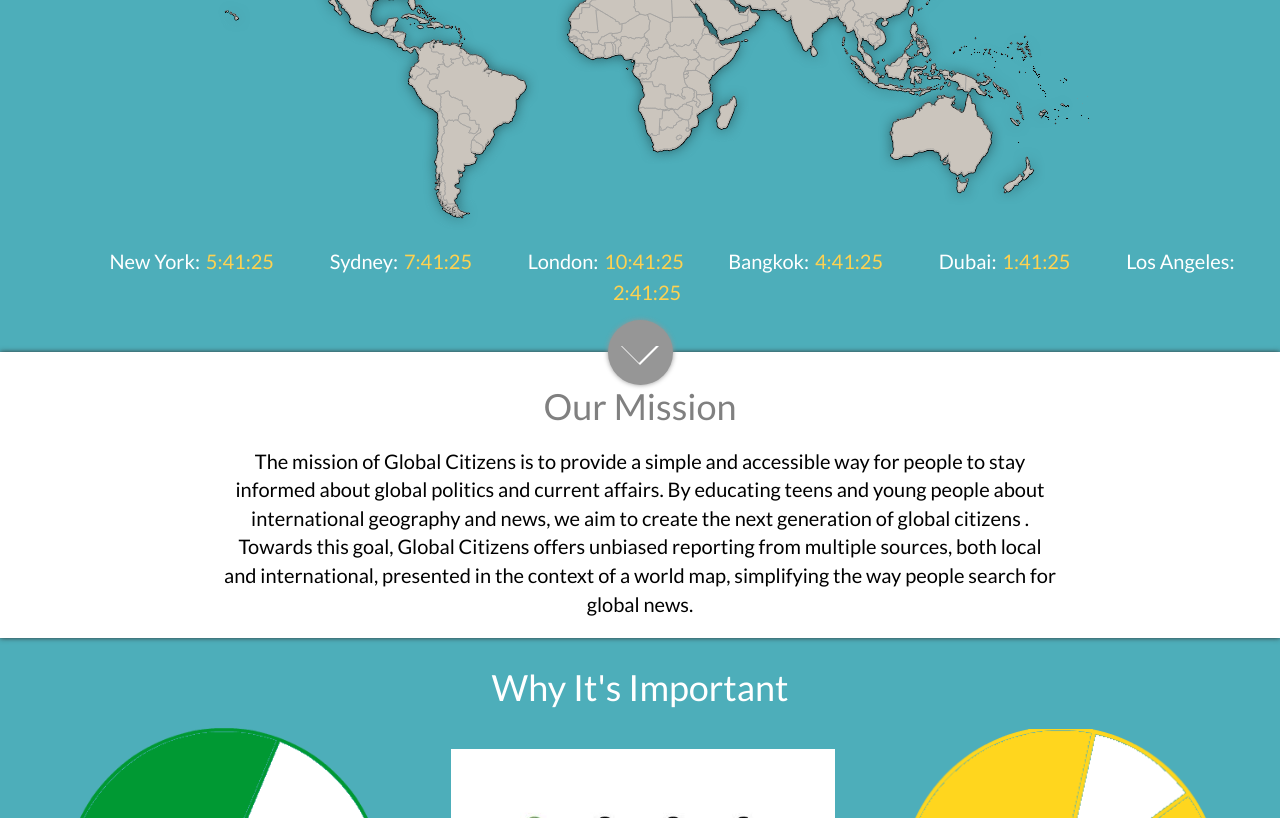
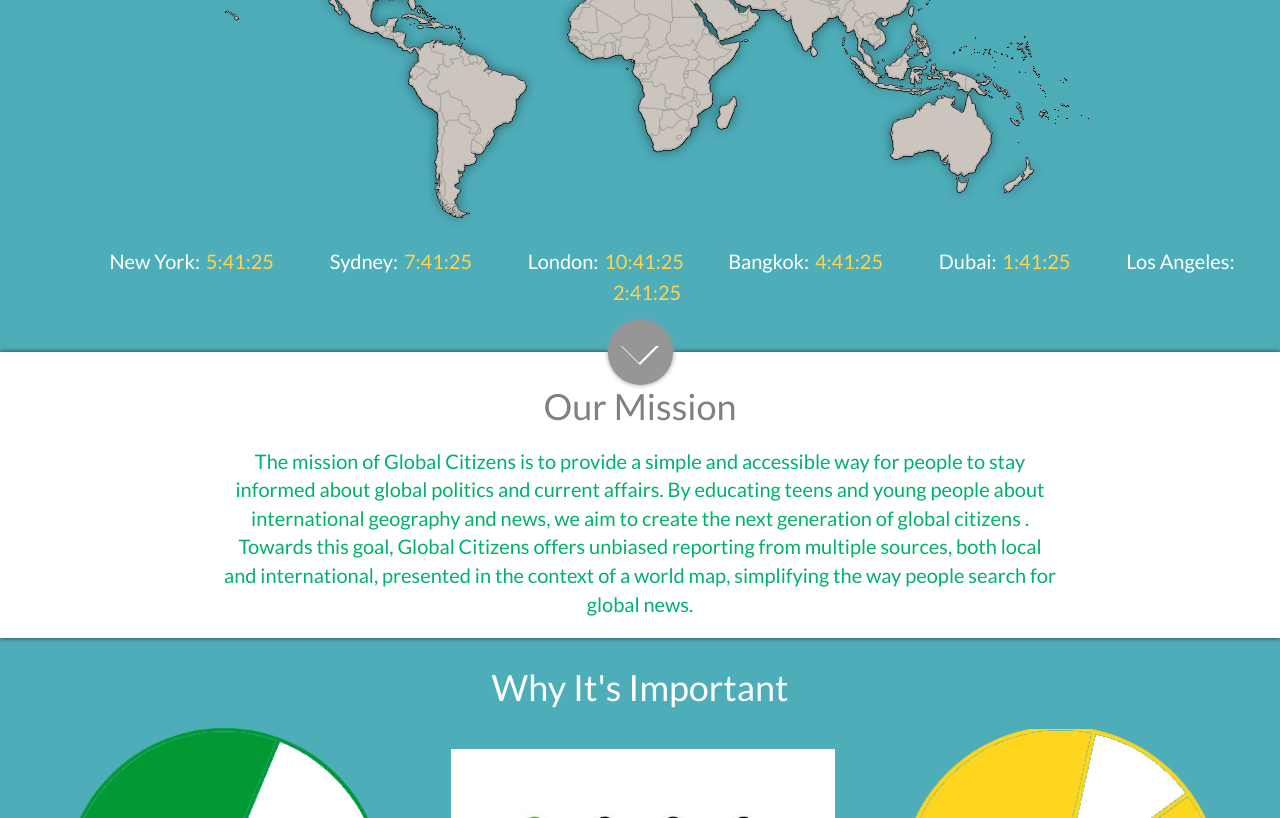
Before and after one commit to Globalcitizens/Globalcitizens.github.io, a website with bundled scripts: page index.html in a window 1280 px wide. Shown: the part 399-1217 px from the top of the page. Built offline with nearby package versions, Linux system fonts and the light colour scheme; no server answers; files whose address does not match are found by name.

Commit message:
Update scroll.css

```diff
--- a/scroll.css
+++ b/scroll.css
@@ -278,7 +278,7 @@
 }
 
 #mission p {
-    color:##00B16A;
+    color:#00B16A;
     font-size: 20px;
     width: 65%;
     text-align: center;
```
